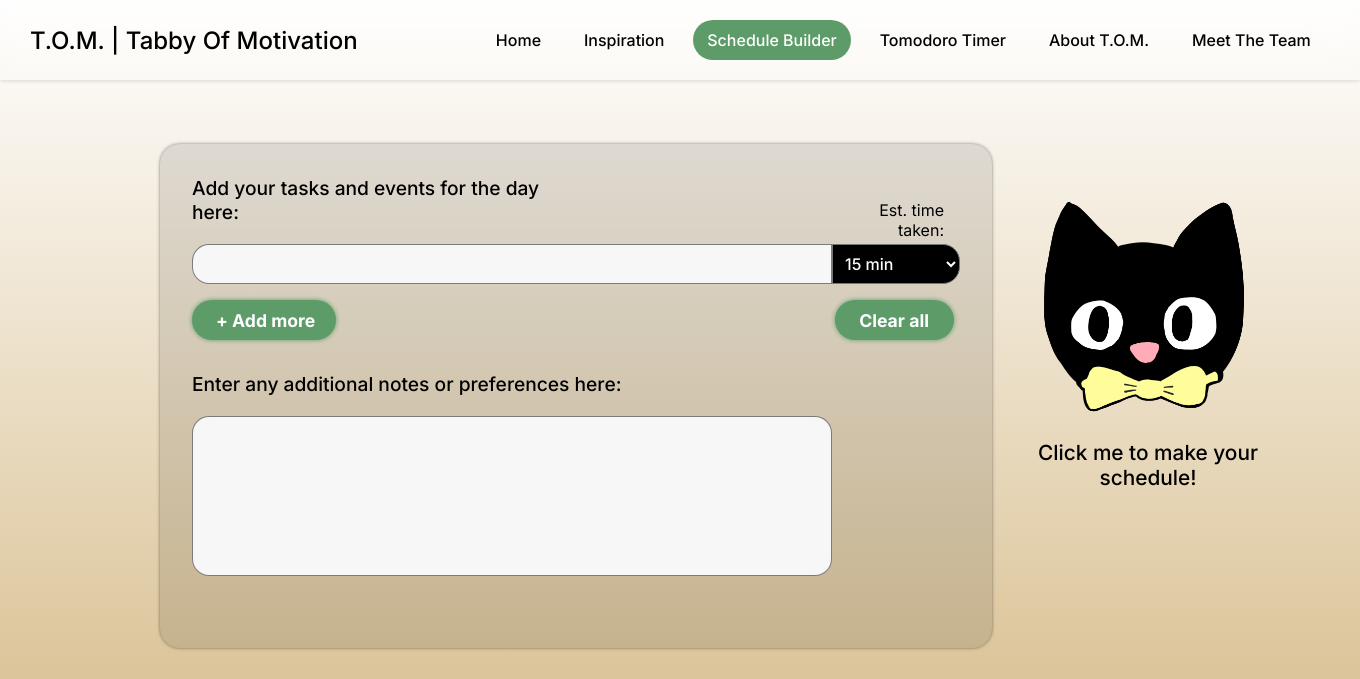
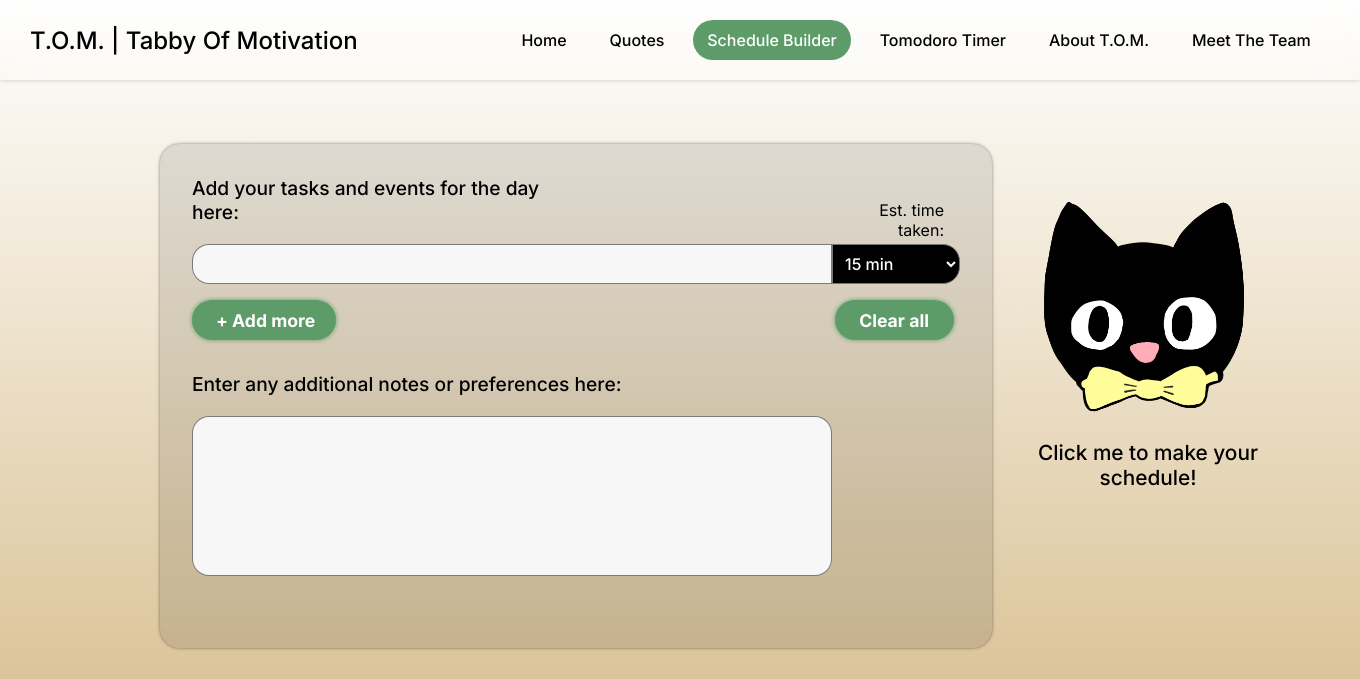
Before and after one commit to om-arya/T.O.M, a Django app: page /schedule in a window 1360 px wide. Shown: the top 679 px of the page. Run offline with Django 5.2, Linux system fonts and the light colour scheme; some libraries are stand-ins or nearby versions.

Commit message:
Change 'Inspiration' to 'Quotes' in navbar

```diff
--- a/templates/about-tom.html
+++ b/templates/about-tom.html
@@ -16,7 +16,7 @@
         <a href="home" class="logo">T.O.M. | Tabby Of Motivation</a>
         <div class="nav-items" id="navbar">
             <a href="home" class="top-menu">Home</a>
-            <a href="quotes+generate_ai_quotes+True" class="top-menu">Inspiration</a>
+            <a href="quotes+generate_ai_quotes+True" class="top-menu">Quotes</a>
             <a href="schedule" class="top-menu">Schedule Builder</a>
             <a href="tomodoro" class="top-menu">Tomodoro Timer</a>
             <a href="about-tom" class="top-menu active">About T.O.M.</a>
--- a/templates/about-us.html
+++ b/templates/about-us.html
@@ -16,7 +16,7 @@
         <a href="home" class="logo">T.O.M. | Tabby Of Motivation</a>
         <div class="nav-items" id="navbar">
             <a href="home" class="top-menu">Home</a>
-            <a href="quotes+generate_ai_quotes+True" class="top-menu">Inspiration</a>
+            <a href="quotes+generate_ai_quotes+True" class="top-menu">Quotes</a>
             <a href="schedule" class="top-menu">Schedule Builder</a>
             <a href="tomodoro" class="top-menu">Tomodoro Timer</a>
             <a href="about-tom" class="top-menu">About T.O.M.</a>
--- a/templates/home.html
+++ b/templates/home.html
@@ -17,7 +17,7 @@
         <a href="home" class="logo">T.O.M. | Tabby Of Motivation</a>
         <div class="nav-items" id="navbar">
             <a href="home" class="top-menu active">Home</a>
-            <a href="quotes+generate_ai_quotes+True" class="top-menu">Inspiration</a>
+            <a href="quotes+generate_ai_quotes+True" class="top-menu">Quotes</a>
             <a href="schedule" class="top-menu">Schedule Builder</a>
             <a href="tomodoro" class="top-menu">Tomodoro Timer</a>
             <a href="about-tom" class="top-menu">About T.O.M.</a>
--- a/templates/quotes.html
+++ b/templates/quotes.html
@@ -15,7 +15,7 @@
         <a href="home" class="logo">T.O.M. | Tabby Of Motivation</a>
         <div class="nav-items" id="navbar">
             <a href="home" class="top-menu">Home</a>
-            <a href="quotes+generate_ai_quotes+True" class="top-menu active">Inspiration</a>
+            <a href="quotes+generate_ai_quotes+True" class="top-menu active">Quotes</a>
             <a href="schedule" class="top-menu">Schedule Builder</a>
             <a href="tomodoro" class="top-menu">Tomodoro Timer</a>
             <a href="about-tom" class="top-menu">About T.O.M.</a>
--- a/templates/schedule.html
+++ b/templates/schedule.html
@@ -15,7 +15,7 @@
         <a href="home" class="logo">T.O.M. | Tabby Of Motivation</a>
         <div class="nav-items" id="navbar">
             <a href="home" class="top-menu">Home</a>
-            <a href="quotes+generate_ai_quotes+True" class="top-menu">Inspiration</a>
+            <a href="quotes+generate_ai_quotes+True" class="top-menu">Quotes</a>
             <a href="schedule" class="top-menu active">Schedule Builder</a>
             <a href="tomodoro" class="top-menu">Tomodoro Timer</a>
             <a href="about-tom" class="top-menu">About T.O.M.</a>
--- a/templates/tomodoro.html
+++ b/templates/tomodoro.html
@@ -16,7 +16,7 @@
         <a href="home" class="logo">T.O.M. | Tabby Of Motivation</a>
         <div class="nav-items" id="navbar">
             <a href="home" class="top-menu">Home</a>
-            <a href="quotes+generate_ai_quotes+True" class="top-menu">Inspiration</a>
+            <a href="quotes+generate_ai_quotes+True" class="top-menu">Quotes</a>
             <a href="schedule" class="top-menu">Schedule Builder</a>
             <a href="tomodoro" class="top-menu active">Tomodoro Timer</a>
             <a href="about-tom" class="top-menu">About T.O.M.</a>
```
